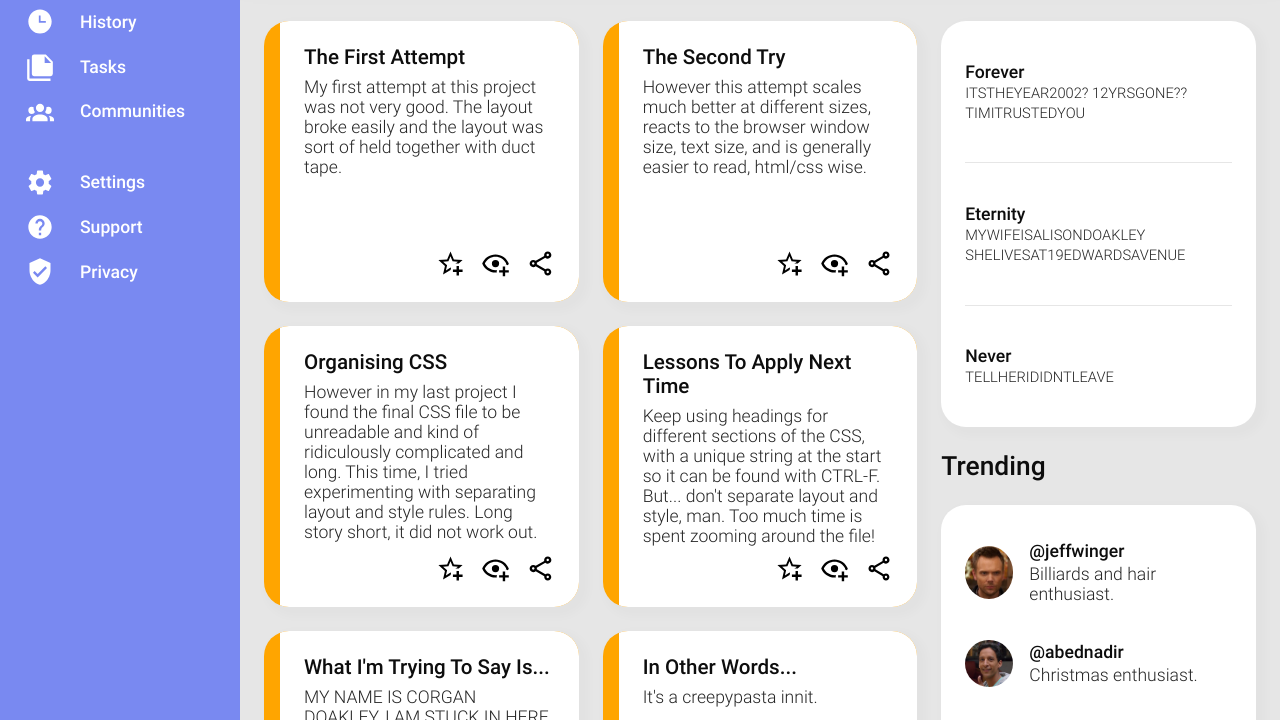
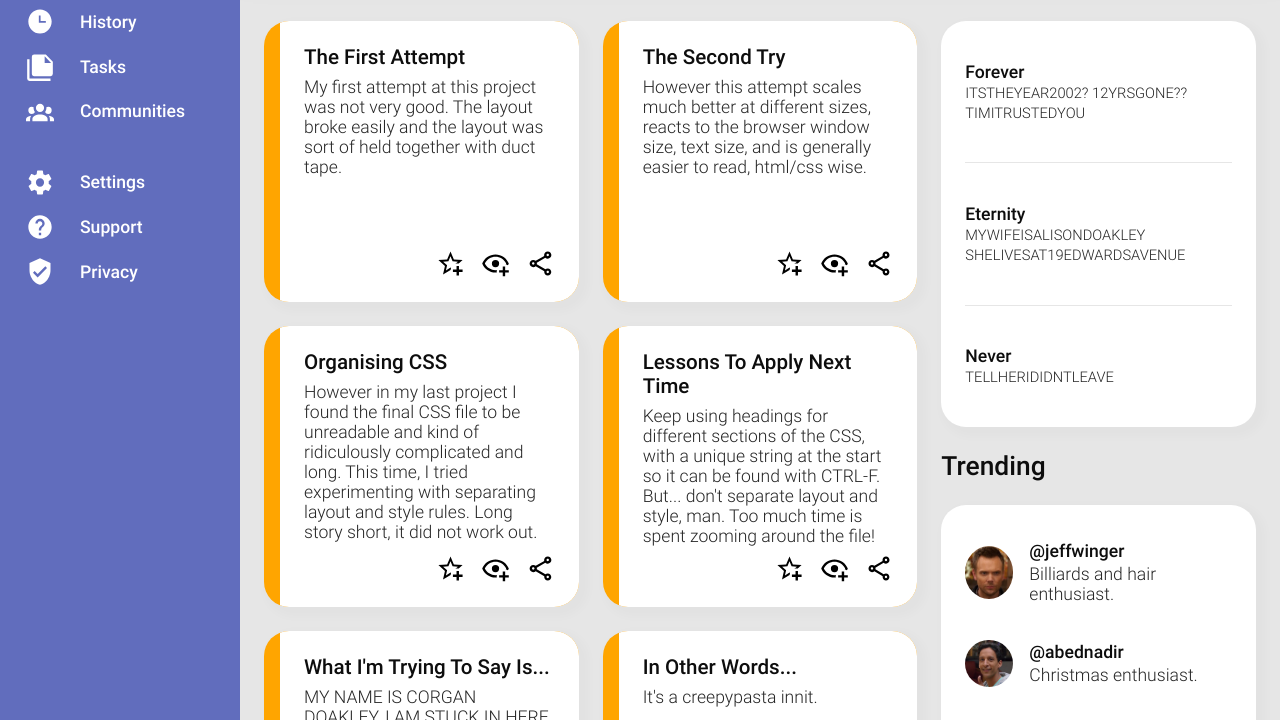
Before and after one commit to rubicon2/odin-admin-dashboard-mk2, a plain HTML site: page index.html in a window 1280 px wide. Shown: the part 233-953 px from the top of the page. Drawn offline with Linux system fonts and the light colour scheme.

Commit message:
Modify color scheme for better contrast

```diff
--- a/style.css
+++ b/style.css
@@ -44,9 +44,9 @@
     font-family: Roboto;
     font-weight: 300;
 
-    --bg-clr-primary: hsl(232, 81%, 71%);
-    --bg-clr-primary-light: hsl(232, 91%, 75%);
-    --bg-clr-primary-dark: hsl(232, 61%, 60%);
+    --bg-clr-primary: hsl(232, 41%, 56%);
+    --bg-clr-primary-light: hsl(232, 62%, 56%);
+    --bg-clr-primary-dark: hsl(232, 40%, 38%);
     --bg-clr-neutral: hsl(0, 0%, 90%);
 
     --clr-neutral-900: hsl(0, 0%, 5%);
```
